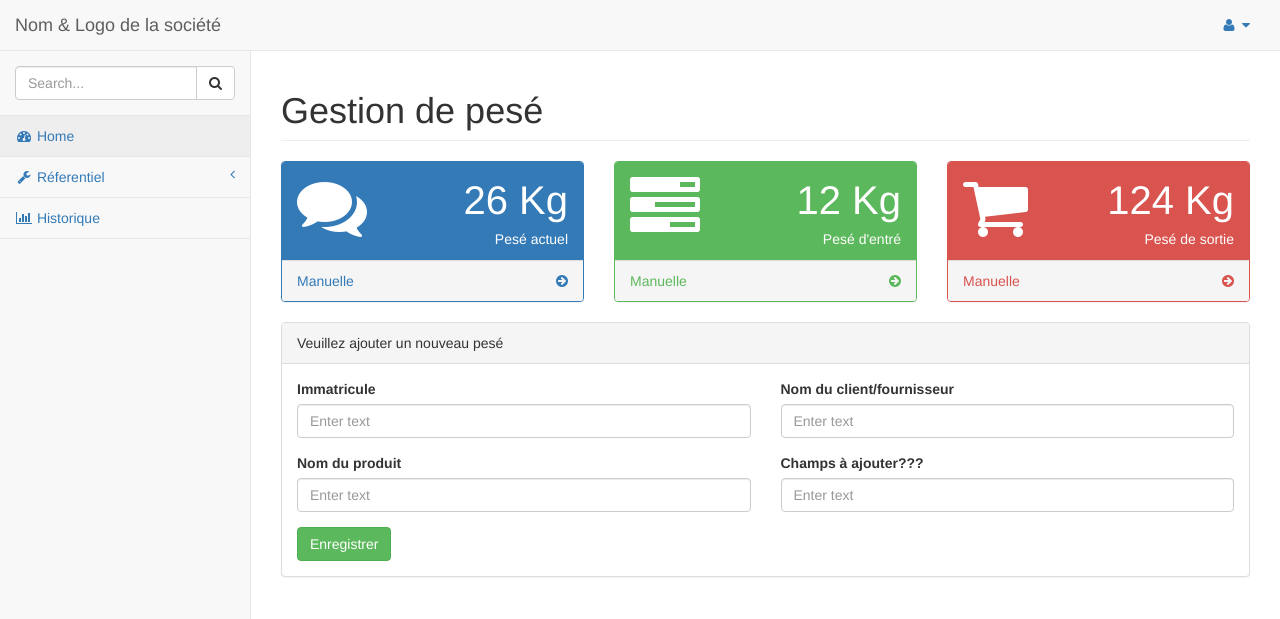
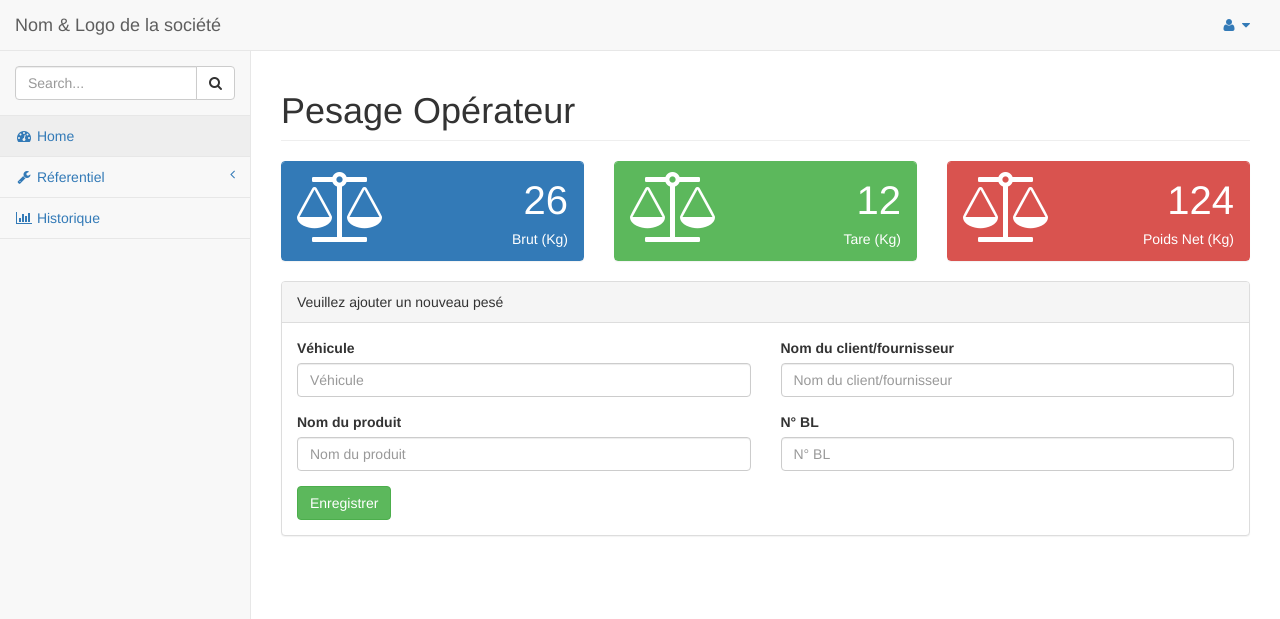
Before and after one commit to Youslam/weighing, a website: page pages/index.html in a window 1280 px wide. Drawn offline with Linux system fonts and the light colour scheme.

Commit message:
Ajout de nouveau champs

```diff
--- a/pages/index.html
+++ b/pages/index.html
@@ -121,7 +121,7 @@
         <div id="page-wrapper">
             <div class="row">
                 <div class="col-lg-12">
-                    <h1 class="page-header">Gestion de pesé</h1>
+                    <h1 class="page-header">Pesage Opérateur</h1>
                 </div>
                 <!-- /.col-lg-12 -->
             </div>
@@ -132,21 +132,21 @@
                         <div class="panel-heading">
                             <div class="row">
                                 <div class="col-xs-3">
-                                    <i class="fa fa-comments fa-5x"></i>
+                                    <i class="fa fa-balance-scale fa-5x"></i>
                                 </div>
                                 <div class="col-xs-9 text-right">
-                                    <div class="huge">26 Kg</div>
-                                    <div>Pesé actuel</div>
+                                    <div class="huge">26</div>
+                                    <div>Brut (Kg)</div>
                                 </div>
                             </div>
                         </div>
-                        <a href="#">
+                        <!--<a href="#">
                             <div class="panel-footer">
 								<span class="pull-left">Manuelle</span>
                                 <span class="pull-right"><i class="fa fa-arrow-circle-right"></i></span>
                                 <div class="clearfix"></div>
                             </div>
-                        </a>
+                        </a>-->
                     </div>
                 </div>
 				<div class="col-lg-4 col-md-6">
@@ -154,21 +154,21 @@
                         <div class="panel-heading">
                             <div class="row">
                                 <div class="col-xs-3">
-                                    <i class="fa fa-tasks fa-5x"></i>
+                                    <i class="fa fa-balance-scale fa-5x"></i>
                                 </div>
                                 <div class="col-xs-9 text-right">
-                                    <div class="huge">12 Kg</div>
-                                    <div>Pesé d'entré</div>
+                                    <div class="huge">12</div>
+                                    <div>Tare (Kg)</div>
                                 </div>
                             </div>
                         </div>
-                        <a href="#">
+                        <!--<a href="#">
                             <div class="panel-footer">
 								<span class="pull-left">Manuelle</span>
                                 <span class="pull-right"><i class="fa fa-arrow-circle-right"></i></span>
                                 <div class="clearfix"></div>
                             </div>
-                        </a>
+                        </a>-->
                     </div>
                 </div>
                 <div class="col-lg-4 col-md-6">
@@ -176,21 +176,21 @@
                         <div class="panel-heading">
                             <div class="row">
                                 <div class="col-xs-3">
-                                    <i class="fa fa-shopping-cart fa-5x"></i>
+                                    <i class="fa fa-balance-scale fa-5x"></i>
                                 </div>
                                 <div class="col-xs-9 text-right">
-                                    <div class="huge">124 Kg</div>
-                                    <div>Pesé de sortie</div>
+                                    <div class="huge">124</div>
+                                    <div>Poids Net (Kg)</div>
                                 </div>
                             </div>
                         </div>
-                        <a href="#">
+                        <!--<a href="#">
                             <div class="panel-footer">
 								<span class="pull-left">Manuelle</span>
                                 <span class="pull-right"><i class="fa fa-arrow-circle-right"></i></span>
                                 <div class="clearfix"></div>
                             </div>
-                        </a>
+                        </a>-->
                     </div>
                 </div>
             </div>
@@ -206,25 +206,25 @@
 								<div class="row">
 									<div class="col-lg-6">
 										<div class="form-group">
-											<label>Immatricule</label>
-											<input class="form-control" placeholder="Enter text">
+											<label>Véhicule</label>
+											<input class="form-control" placeholder="Véhicule">
 										</div>
 
 										<div class="form-group">
 											<label>Nom du produit</label>
-											<input class="form-control" placeholder="Enter text">
+											<input class="form-control" placeholder="Nom du produit">
 										</div>
 									</div>
 									<!-- /.col-lg-6 (nested) -->
 									<div class="col-lg-6">
 										<div class="form-group">
 											<label>Nom du client/fournisseur</label>
-											<input class="form-control" placeholder="Enter text">
+											<input class="form-control" placeholder="Nom du client/fournisseur">
 										</div>
 
 										<div class="form-group">
-											<label>Champs à ajouter???</label>
-											<input class="form-control" placeholder="Enter text">
+											<label>N° BL</label>
+											<input class="form-control" placeholder="N° BL">
 										</div>
 									</div>
 									<!-- /.col-lg-6 (nested) -->
```
